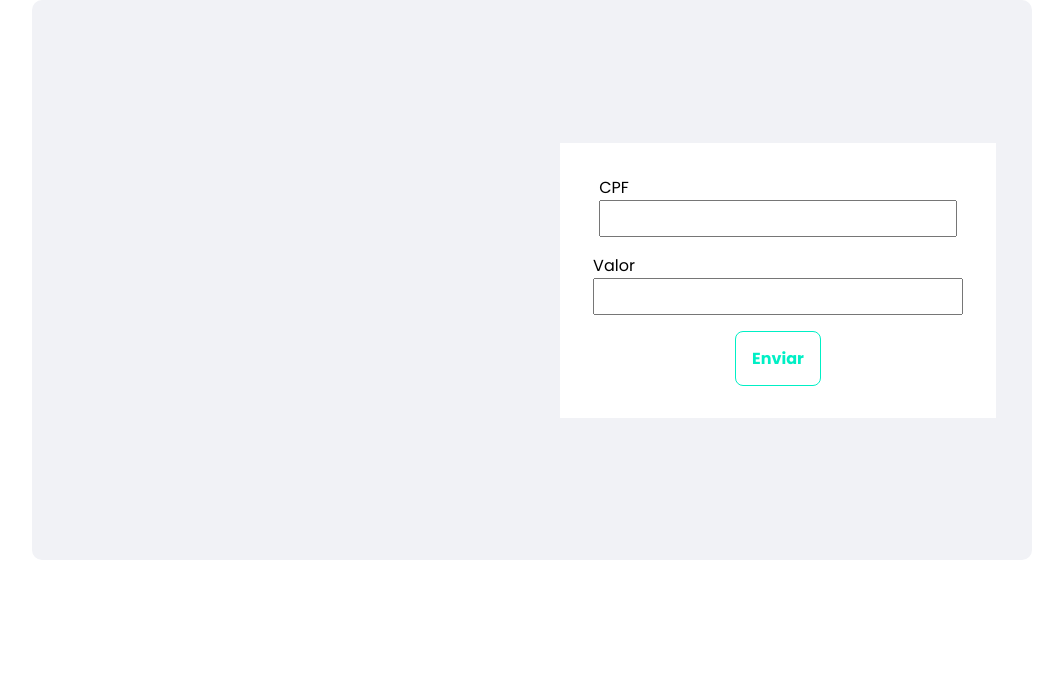
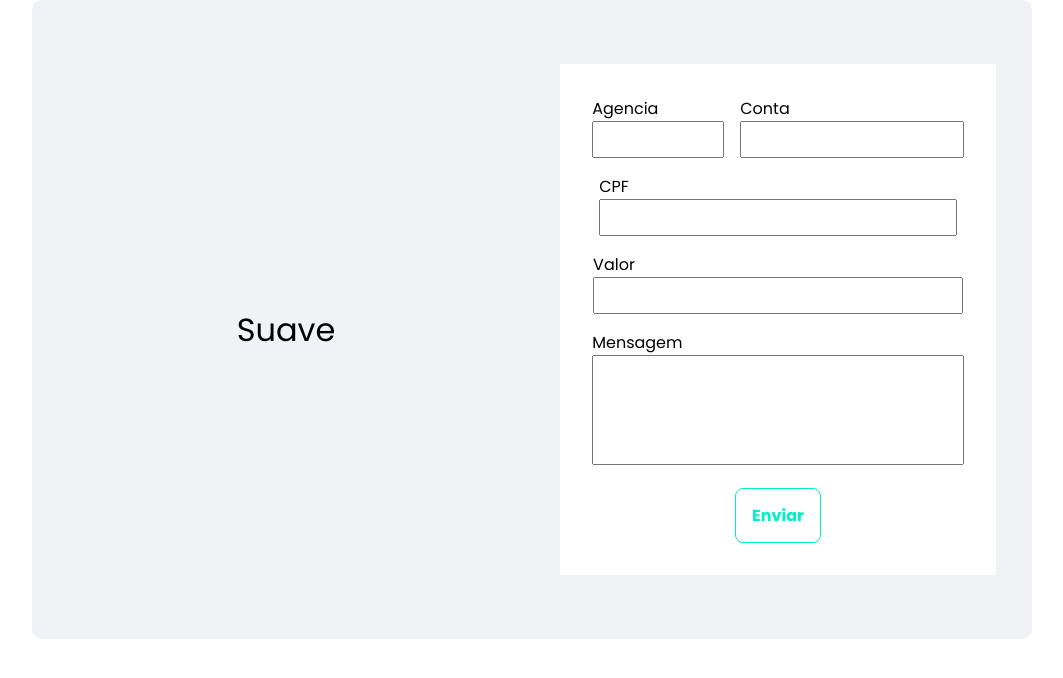
Before and after one commit to gabriele-martins/HackadevCSharks, a React (Vite) app in the folder SharksBank/: page / in a window 1280 px wide. Shown: the top 678 px of the page, without its empty margins (108-1171 px from the left). Built offline with nearby package versions, Linux system fonts and the light colour scheme.

Commit message:
Atualiza inputs do formulario
Utilizacao de componente CampoInput

```diff
--- a/SharksBank/src/pages/Transferencia/index.jsx
+++ b/SharksBank/src/pages/Transferencia/index.jsx
@@ -1,7 +1,7 @@
-import React from 'react';
 import { useForm } from 'react-hook-form';
 
 import { Conteudo } from '../../components/Conteudo';
+import { CampoInput } from '../../components/Inputs';
 import { Botao } from '../../components/Botao';
 
 import styles from './index.module.css';
@@ -10,51 +10,85 @@ export default function Transferencia() {
 	const {
 		register,
 		handleSubmit,
+		watch,
 		formState: { errors },
-	} = useForm();
+	} = useForm({ mode: 'onChange' });
 
 	const onSubmit = (data) => console.log(data);
 
 	return (
 		<Conteudo
-			conteudoPainelEsquerdo={<div className={styles.infoConta}></div>}
+			conteudoPainelEsquerdo={
+				<div className={styles.infoConta}>Suave</div>
+			}
 		>
 			<form
 				className={styles.formularioTransferencia}
 				onSubmit={handleSubmit(onSubmit)}
 			>
+				<div className={styles.transferenciaContaDiv}>
+					<div className={styles.inputAgencia}>
+						<CampoInput
+							nome={'agencia'}
+							labelNome={'Agencia'}
+							idNome={'agencia-id'}
+							campoReferencia={'agencia'}
+							padrao={/^[0-9]*$/}
+							register={register}
+							errors={errors}
+							tamanhoMax={4}
+							tamanhoMin={4}
+							desabilitar={watch('cpf')}
+							obrigatorio={!watch('cpf')}
+						/>
+					</div>
+					<CampoInput
+						nome={'conta'}
+						labelNome={'Conta'}
+						idNome={'conta-id'}
+						campoReferencia={'conta'}
+						padrao={/^[0-9]*$/}
+						register={register}
+						errors={errors}
+						tamanhoMax={9}
+						tamanhoMin={9}
+						desabilitar={watch('cpf')}
+						obrigatorio={!watch('cpf')}
+					/>
+				</div>
+				<CampoInput
+					nome={'cpf'}
+					labelNome={'CPF'}
+					idNome={'cpf-id'}
+					campoReferencia={'cpf'}
+					padrao={/^[0-9]*$/}
+					register={register}
+					errors={errors}
+					tamanhoMax={11}
+					tamanhoMin={11}
+					desabilitar={watch('conta') || watch('agencia')}
+					obrigatorio={!(watch('conta') || watch('agencia'))}
+				/>
+
+				<CampoInput
+					labelNome={'Valor'}
+					idNome={'valor-id'}
+					campoReferencia={'valor'}
+					obrigatorio={true}
+					padrao={/^[0-9]*$/}
+					register={register}
+					errors={errors}
+				/>
+
 				<div>
-					<label htmlFor="trasferencia-cpf-input">CPF</label>
-					<input
-						id="trasferencia-cpf-input"
-						{...register('cpf', {
-							required: true,
-							pattern: /^[0-9]*$/,
-						})}
+					<label htmlFor="transferencia-mensagem">Mensagem</label>
+
+					<textarea
+						rows={4}
+						maxLength={100}
+						id="transferencia-mensagem"
+						{...register('mensagem')}
 					/>
-					{errors.cpf?.type === 'required' && (
-						<span> Campo obrigatório! </span>
-					)}
-					{errors.cpf?.type === 'pattern' && (
-						<span> CPF inválido </span>
-					)}
-				</div>
-
-                <div>
-					<label htmlFor="trasferencia-valor-input">Valor</label>
-					<input
-						id="trasferencia-valor-input"
-						{...register('valor', {
-							required: true,
-							pattern: /^[0-9]*$/,
-						})}
-					/>
-					{errors.valor?.type === 'required' && (
-						<span> Campo obrigatório! </span>
-					)}
-					{errors.valor?.type === 'pattern' && (
-						<span> Valor inválido </span>
-					)}
 				</div>
 
 				<Botao type="submit" nome={'Enviar'} />
--- a/SharksBank/src/pages/Transferencia/index.module.css
+++ b/SharksBank/src/pages/Transferencia/index.module.css
@@ -7,20 +7,19 @@
 	padding: 2rem;
 	gap: 1rem;
 }
-.formularioTransferencia input {
-	margin: 0;
+
+.formularioTransferencia textarea {
+	resize: none;
 	width: 100%;
 	padding: 0.25rem;
+
 }
 
-.formularioTransferencia span {
+.transferenciaContaDiv {
 	display: flex;
-	font-size: 0.75rem;
-	color: red;
-	margin: 0;
-	align-self: flex-start;
+	gap: 1rem;
 }
 
-#trasferencia-valor-input::before {
-	content: "R$ ";
+.inputAgencia {
+	width: 60%;
 }
```
